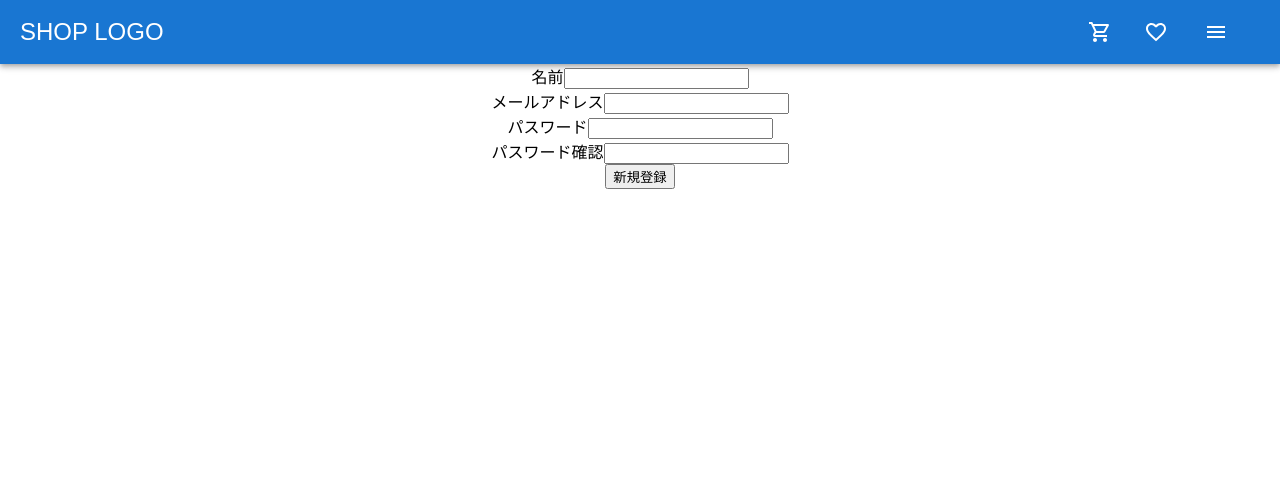
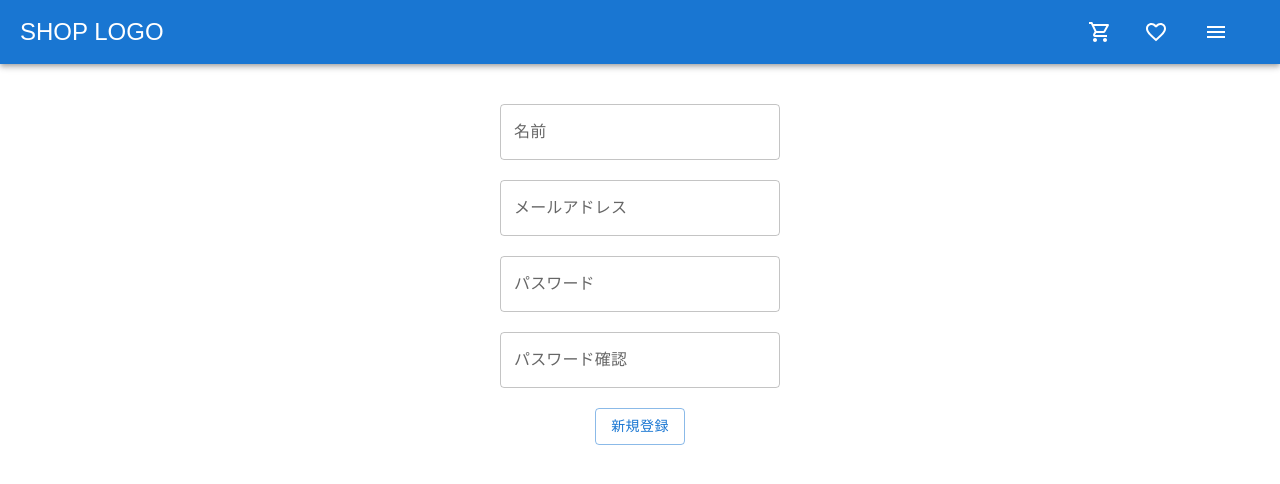
Before and after one commit to Onepiece2424/shampoo_ec_site, a React (Create React App) app in the folder frontend/: page /users/sign_up in a window 1280 px wide. Shown: the top 484 px of the page. Built offline with nearby package versions, Linux system fonts and the light colour scheme.

Commit message:
新規登録フォームのデザインの変更

```diff
--- a/frontend/src/components/sign_up/SignUp.jsx
+++ b/frontend/src/components/sign_up/SignUp.jsx
@@ -1,21 +1,19 @@
-import React, { useState, useEffect } from 'react';
+import React, { useEffect } from 'react';
 import { useSelector, useDispatch } from "react-redux";
 import { useNavigate } from 'react-router-dom';
-
+import { Field, reduxForm } from 'redux-form';
+import { Button } from '@mui/material';
 // api
 import { userDataCreate } from '../../apis/signUp';
+// components
+import { renderTextField } from '../modules/renderTextField';
 
 
+const SignUp = (props) => {
 
-const SignUp = () => {
-  const [name, setName] = useState('');
-  // const [address, setAddress] = useState('');
-  // const [phonenumber, setPhoneNumber] = useState('');
-  // const [birthday, setBirthday] = useState('');
-  // const [gender, setGender] = useState('');
-  const [email, setEmail] = useState('');
-  const [password, setPassword] = useState('');
-  const [password_confirmation, setPasswordConfirmation] = useState('');
+  const { handleSubmit } = props;
+  const form = useSelector(state => state.form);
+  const values = form && form.signUpForm && form.signUpForm.values;
 
   const pageFlag = useSelector(state => state.pageFlag)
   const dispatch = useDispatch()
@@ -25,10 +23,10 @@ const SignUp = () => {
   const userDataSubmit = async(e) => {
     e.preventDefault();
     const params = {
-      email: email,
-      password: password,
-      password_confirmation: password_confirmation,
-      name: name,
+      name: values.name,
+      email: values.email,
+      password: values.password,
+      password_confirmation: values.password_confirmation
     }
 
     // ユーザー情報を送信
@@ -43,42 +41,50 @@ const SignUp = () => {
   }, [pageFlag.flag, navigate]);
 
   return (
-    <form onSubmit={userDataSubmit}>
-      <div>
-        <label htmlFor="name">名前</label>
-        <input type="name" id="name" value={name} onChange={(e) => setName(e.target.value)} />
-      </div>
-      <div>
-        <label htmlFor="email">メールアドレス</label>
-        <input type="email" id="email" value={email} onChange={(e) => setEmail(e.target.value)} />
-      </div>
-      <div>
-        <label htmlFor="password">パスワード</label>
-        <input type="password" id="password" value={password} onChange={(e) => setPassword(e.target.value)} />
-      </div>
-      <div>
-        <label htmlFor="password-confirmation">パスワード確認</label>
-        <input type="password" id="password-confirmation" value={password_confirmation} onChange={(e) => setPasswordConfirmation(e.target.value)} />
-      </div>
-      {/* <div>
-        <label htmlFor="address">住所</label>
-        <input type="address" id="address" value={address} onChange={(e) => setAddress(e.target.value)} />
-      </div>
-      <div>
-        <label htmlFor="phonenumber">電話番号</label>
-        <input type="phonenumber" id="phonenumber" value={phonenumber} onChange={(e) => setPhoneNumber(e.target.value)} />
-      </div>
-      <div>
-        <label htmlFor="birthday">誕生日</label>
-        <input type="birthday" id="birthday" value={birthday} onChange={(e) => setBirthday(e.target.value)} />
-      </div>
-      <div>
-        <label htmlFor="gender">性別</label>
-        <input type="gender" id="gender" value={gender} onChange={(e) => setGender(e.target.value)} />
-      </div> */}
-      <button type="submit">新規登録</button>
+    <form onSubmit={handleSubmit}>
+      <br></br>
+      <br></br>
+      <Field
+        name="name"
+        component={renderTextField}
+        label="名前"
+        placeholder="名前を入力してください。"
+        style={{ width: 280 }}
+      />
+      <br></br>
+      <br></br>
+      <Field
+        name="email"
+        component={renderTextField}
+        label="メールアドレス"
+        placeholder="メールアドレスを入力してください。"
+        style={{ width: 280 }}
+      />
+      <br></br>
+      <br></br>
+      <Field
+        name="password"
+        component={renderTextField}
+        label="パスワード"
+        placeholder="パスワードを入力してください。"
+        style={{ width: 280 }}
+      />
+      <br></br>
+      <br></br>
+      <Field
+        name="password-confirmation"
+        component={renderTextField}
+        label="パスワード確認"
+        placeholder="もう一度パスワードを入力してください。"
+        style={{ width: 280 }}
+      />
+      <br></br>
+      <br></br>
+      <Button variant="outlined" onClick={userDataSubmit}>新規登録</Button>
     </form>
   );
 };
 
-export default SignUp;
+export default reduxForm({
+  form: 'signUpForm',
+})(SignUp);
```
